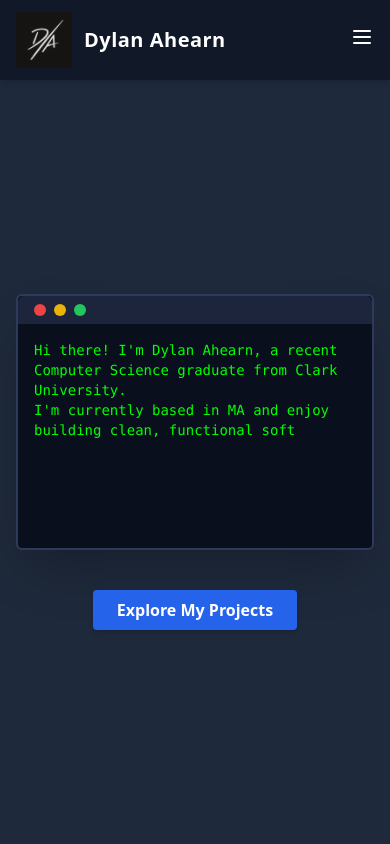
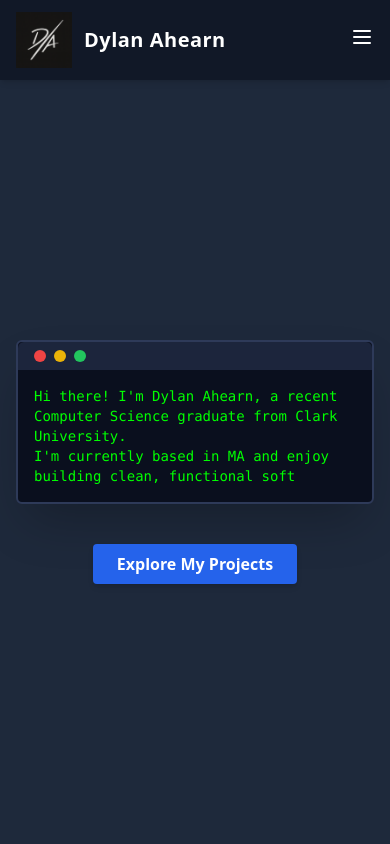
Before and after one commit to ahearndylan/Portfolio, a React (Vite) app: page / in a window 390 px wide. Shown: the top 844 px of the page. Built offline with nearby package versions, Linux system fonts and the light colour scheme.

Commit message:
fix responsiveness 3.0

```diff
--- a/src/components/Hero.jsx
+++ b/src/components/Hero.jsx
@@ -100,9 +100,10 @@ const Hero = () => {
         </div>
 
         <div
-          className="p-4 font-mono text-sm sm:text-base h-56 overflow-hidden relative"
-          style={{ color: "#00ff00" }}
-        >
+  className="p-4 font-mono text-sm sm:text-base h-auto sm:h-56 overflow-y-auto relative"
+  style={{ color: "#00ff00", maxHeight: "14rem" }} // still limits it on mobile but avoids cutoff
+>
+
           {showWelcome ? (
             <div className="flex items-center justify-center h-full text-4xl sm:text-5xl font-bold tracking-wider">
               WELCOME
```
